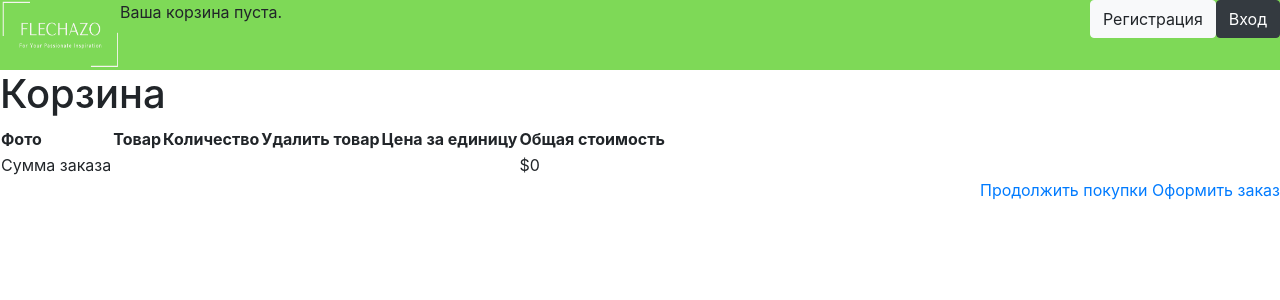
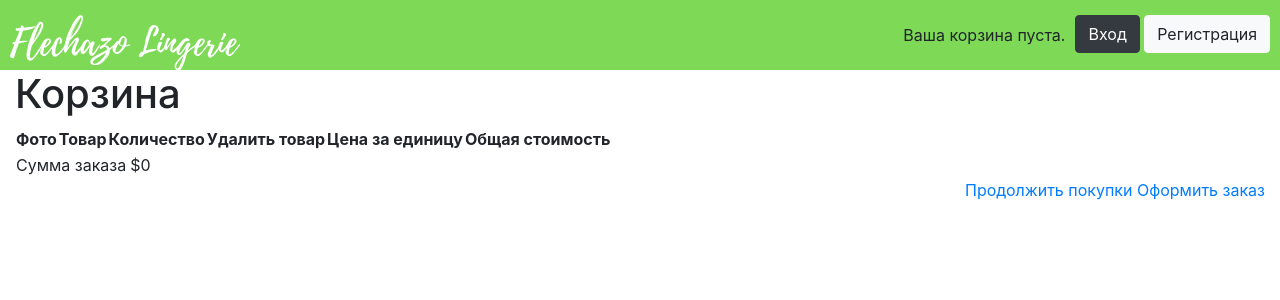
Before and after one commit to OlgaUsovich/finalProject, a Django app: page /cart/ in a window 1280 px wide. Shown: the top 300 px of the page. Run offline with Django 3.2, Linux system fonts and the light colour scheme; tables that the repository leaves empty hold one stand-in row (values such as "Sample post"); parts of the project's set-up code (start-up, migrations or seed data) failed here and were passed over.

Commit message:
Added styles for products list and base

```diff
--- a/cart/cart.py
+++ b/cart/cart.py
@@ -25,9 +25,9 @@ class Cart:
             self.cart[product_id] = {'quantity': 0,
                                      'price': str(product.price)}
         if update_quantity:
-            self.cart[product_id]['quantity'] = quantity
+            self.cart[product_id]['quantity'] = int(quantity)
         else:
-            self.cart[product_id]['quantity'] += quantity
+            self.cart[product_id]['quantity'] += int(quantity)
         self.save()
 
     def save(self):
--- a/cart/forms.py
+++ b/cart/forms.py
@@ -4,5 +4,5 @@ PRODUCT_QUANTITY_CHOICES = [(i, str(i)) for i in range(1, 21)]
 
 
 class CartAddProductForm(forms.Form):
-    quantity = forms.TypedChoiceField(choices=PRODUCT_QUANTITY_CHOICES, coerce=int, label='Количество')
+    quantity = forms.CharField(label='Количество', initial=1, widget=forms.TextInput(attrs={'style': 'width: 25px'}))
     update = forms.BooleanField(required=False, initial=False, widget=forms.HiddenInput)
--- /dev/null
+++ b/common_static/base.css
@@ -0,0 +1,32 @@
+@font-face {
+    font-family: 'Playlist-Script';
+    src: url('/static/Playlist-Script.ttf.woff') format('woff');
+    font-weight: normal;
+    font-style: normal;
+}
+
+.header {
+    height: 70px;
+    background-color: #7ED957;
+    display: flex;
+    padding: 15px 10px;
+}
+
+.logo {
+    margin-right: auto;
+    font-family: "Playlist-Script";
+    font-size: 38px;
+    color: white;
+}
+
+.logo:hover{
+    text-decoration: none;
+    color: whitesmoke;
+}
+
+.cart {
+    display: flex;
+    flex-direction: column;
+    justify-content: center;
+    margin-right: 10px;
+}
--- a/finalProject/settings.py
+++ b/finalProject/settings.py
@@ -120,6 +120,10 @@ USE_TZ = True
 
 STATIC_URL = '/static/'
 
+STATICFILES_DIRS = [
+    BASE_DIR / "common_static",
+]
+
 MEDIA_ROOT = BASE_DIR / 'media'
 
 MEDIA_URL = '/media/'
--- a/templates/base.html
+++ b/templates/base.html
@@ -5,7 +5,7 @@
     <meta charset="UTF-8">
     <link rel="stylesheet" href="https://cdn.jsdelivr.net/npm/bootstrap@4.5.3/dist/css/bootstrap.min.css"
           integrity="sha384-TX8t27EcRE3e/ihU7zmQxVncDAy5uIKz4rEkgIXeMed4M0jlfIDPvg6uqKI2xXr2" crossorigin="anonymous">
-    <link rel="stylesheet" href="{% static 'products/products.css' %}">
+    <link rel="stylesheet" href="{% static 'base.css' %}">
 
     <title>{% block title %}Магазин{% endblock %}</title>
 
@@ -13,20 +13,10 @@
 </head>
 
 <body>
-<header style="height: 70px; background-color: #7ED957;">
+<header class="header">
     <a href="/" class="logo">
-        <img style="float: left" src="{% static 'img/new_logo.png' %}" alt="Fechazo Lingerie" class="logo-img">
+        Flechazo Lingerie
     </a>
-    {% if user.is_authenticated %}
-        <a style="float: right; align-content: center" type="button" class="btn btn-danger"
-           href="{% url 'authentication:logout' %}">Выход</a>
-        <a style="float: right; alignment: center" class="text-muted"
-           href="{% url 'authentication:profile' %}">{{ user }}</a>
-    {% else %}
-        <a style="float: right; display: flex; justify-items: center" type="button" class="btn btn-dark"
-           href="{% url 'authentication:login' %}">Вход</a>
-        <a style="float: right" type="button" class="btn btn-light" href="{% url 'authentication:registration' %}">Регистрация</a>
-    {% endif %}
     <div class="cart">
         {% with total_items=cart|length %}
             {% if cart|length > 0 %}
@@ -40,9 +30,23 @@
             {% endif %}
         {% endwith %}
     </div>
+    <div class="header__buttons">
+        {% if user.is_authenticated %}
+            <a class="btn btn-link text-muted"
+               href="{% url 'authentication:profile' %}">{{ user }}</a>
+            <a class="btn btn-danger"
+               href="{% url 'authentication:logout' %}">Выход</a>
+        {% else %}
+            <a class="btn btn-dark"
+               href="{% url 'authentication:login' %}">Вход</a>
+            <a class="btn btn-light" href="{% url 'authentication:registration' %}">Регистрация</a>
+        {% endif %}
+    </div>
 </header>
+<div class="container-fluid">
 {% block content %}
 
 {% endblock %}
+</div>
 </body>
 </html>
```
Also changed, not shown: templates/products/list.html (+34 -43 lines), common_static/Playlist-Script.ttf.woff (added), common_static/icons/cart_icon.svg (added), db.sqlite3.
